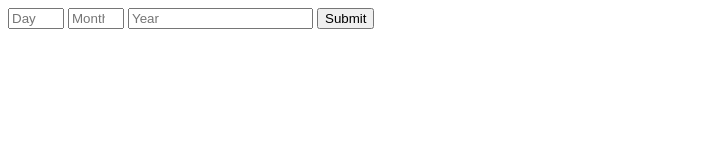
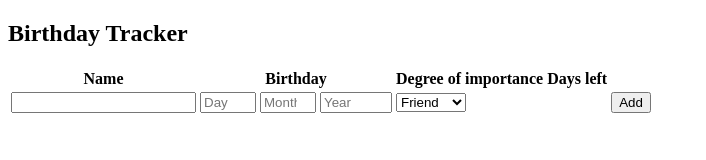
Before and after one commit to PedroCrqs/birthday-tracker, a plain HTML site: page index.html in a window 1280 px wide. Shown: the whole page, without its empty margins (0-706 px from the left). Drawn offline with Linux system fonts and the light colour scheme.

Commit message:
html and jss fix for birthday tracker

```diff
--- a/index.html
+++ b/index.html
@@ -6,7 +6,21 @@
     <title>Birthday Tracker</title>
   </head>
   <body>
-    <form id="formData">
+    <section class="container">
+      <h1>Birthday Tracker</h1>
+      <table class="tableData">
+        <thead>
+          <tr class="table-header">
+            <th>Name</th>
+            <th>Birthday</th>
+            <th>Degree of importance</th>
+            <th>Days left</th>
+          </tr>
+        </thead>
+        <tbody class="table-body" id="table-body">
+          <tr>
+            <td><input type="text" id="name" /></td>
+            <td>
               <input
                 type="number"
                 id="day"
@@ -23,9 +37,29 @@
                 max="12"
                 required
               />
-      <input type="number" id="year" placeholder="Year" min="1900" required />
-      <button type="submit">Submit</button>
-    </form>
+              <input
+                type="number"
+                id="year"
+                placeholder="Year"
+                min="1900"
+                max="2100"
+                required
+              />
+            </td>
+            <td>
+              <select id="degreeImportance">
+                <option value="Friend">Friend</option>
+                <option value="Familiar">Familiar</option>
+                <option value="Family">Family</option>
+                <option value="Love">Love</option>
+              </select>
+            </td>
+            <td id="daysLeft" class="daysLeft"></td>
+            <td><button type="submit" onclick="newBirthday()">Add</button></td>
+          </tr>
+        </tbody>
+      </table>
+    </section>
     <script src="./src/js/script.js"></script>
   </body>
 </html>
--- /dev/null
+++ b/projeto-lista-de-tarefas/src/css/style.css
@@ -0,0 +1,11 @@
+.table {
+  background-color: black;
+}
+
+.table-header {
+  color: white;
+}
+
+.task-table-body {
+  color: white;
+}
--- a/src/js/script.js
+++ b/src/js/script.js
@@ -1,10 +1,22 @@
-// Adds a form to get the birthday date via HTML inputs
-document.getElementById("formData").addEventListener("submit", function (e) {
-  e.preventDefault();
-
-  // Gets the values from the birthday date inputs
+function newBirthday() {
+  const name = document.getElementById("name").value;
   const birthdayDay = parseInt(document.getElementById("day").value, 10);
   const birthdayMonth = parseInt(document.getElementById("month").value, 10);
+  const birthdayYear = parseInt(document.getElementById("year").value, 10);
+  const birthday =
+    String(birthdayDay).padStart(2, "0") +
+    "/" +
+    String(birthdayMonth).padStart(2, "0") +
+    "/" +
+    String(birthdayYear).slice(-2);
+  const degreeImportance = parseInt(
+    document.getElementById("degreeImportance").value
+  );
+
+  if (!name || !birthdayDay || !birthdayMonth || !birthdayYear) {
+    alert("Please, fill in all fields.");
+    return;
+  }
 
   // Current system date
   const todayDate = new Date();
@@ -42,7 +54,7 @@ document.getElementById("formData").addEventListener("submit", function (e) {
       birthdayDay;
   } // If today is the birthday
   else if (currentMonth === birthdayMonth && currentDay === birthdayDay) {
-    console.log("Today is your birthday!");
+    document.getElementById("daysLeft").textContent = "Today";
     return;
   } // If the birthday is next year
   else {
@@ -52,7 +64,48 @@ document.getElementById("formData").addEventListener("submit", function (e) {
     daysLeft = daysLeftThisYear + daysAtStartOfNextYear + birthdayDay;
   }
 
-  if (daysLeft > 0) {
-    console.log("There are " + daysLeft + " days left until your birthday!");
-  }
-});
+  // Create a new row in the table with the new birthday information
+  const tableBody = document.getElementById("table-body");
+  const newRow = document.createElement("tr");
+
+  newRow.innerHTML = `
+          <td>${name}</td>
+          <td>${birthday}</td>
+           <td>
+            <select class="status-select">
+              <option value="Friend" ${
+                degreeImportance === "Friend" ? "selected" : ""
+              }>Friend</option>
+              <option value="Familiar" ${
+                degreeImportance === "Familiar" ? "selected" : ""
+              }>Familiar</option>
+              <option value="Family"${
+                degreeImportance === "Family" ? "selected" : ""
+              }>Family</option>
+              <option value="Love"${
+                degreeImportance === "Love" ? "selected" : ""
+              }>Love</option>
+            </select>
+          </td>
+          <td>${daysLeft}</td>
+          <td>
+          <button class="delete-button" onclick="deleteB(this)">Delete</button>
+          </td>
+        `;
+
+  // Add new row to the table body
+  tableBody.appendChild(newRow);
+
+  // Clean the input fields
+  document.getElementById("name").value = "";
+  document.getElementById("day").value = "";
+  document.getElementById("month").value = "";
+  document.getElementById("year").value = "";
+}
+
+// Delete button function
+function deleteB(button) {
+  // Remove the row corresponding to the clicked button
+  const row = button.parentElement.parentElement;
+  row.remove();
+}
```
Also changed, not shown: projeto-lista-de-tarefas/index.html (added, +40 -0 lines), projeto-lista-de-tarefas/src/js/index.js (added, +52 -0 lines). Lines whose indentation alone changed are shown as unchanged.
